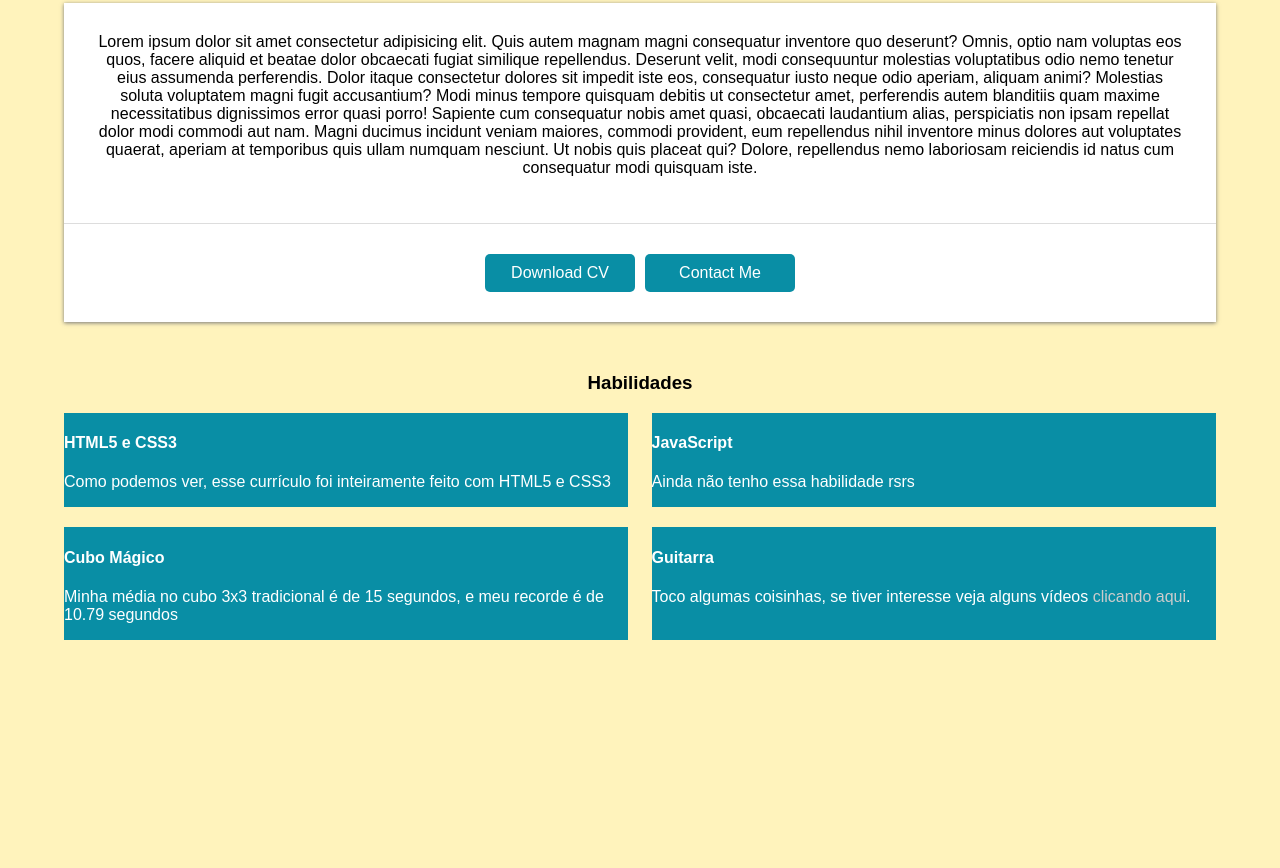
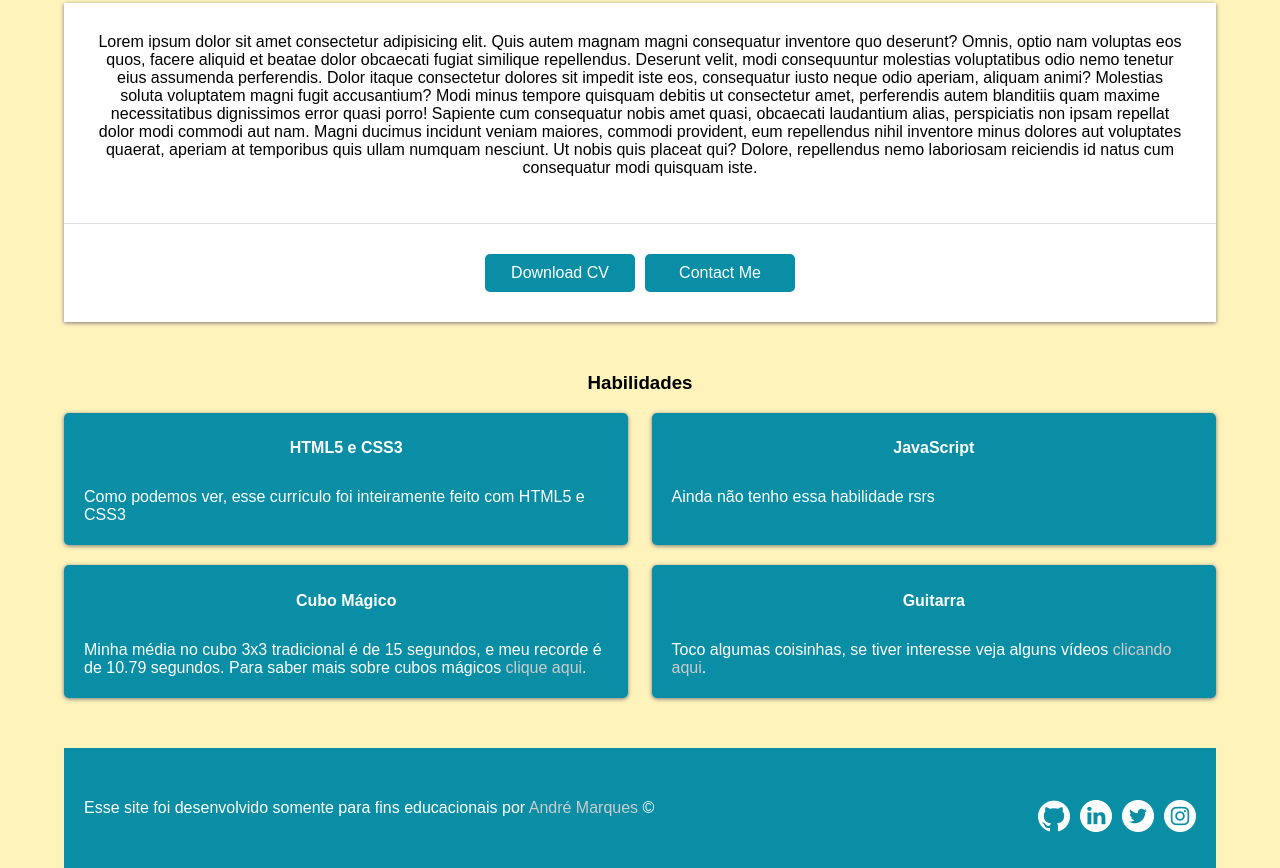
Before and after one commit to slothandre/curriculo-senac, a plain HTML site: page index.html in a window 1280 px wide. Shown: the part 347-1215 px from the top of the page. Before the commit the page ends 987 px from the top, so only its background shows below. Drawn offline with Linux system fonts and the light colour scheme.

Commit message:
Finalização das habilidades e do footer e alguns ajustes no header

```diff
--- a/assets/css/style.css
+++ b/assets/css/style.css
@@ -14,7 +14,7 @@ header {
     justify-content: space-between;
     height: 250px;
     box-shadow: 0px 1px 4px #777;
-    width: 90%;
+    width: 90vw;
 }
 #text-apresentation {
     color: #FFF;
@@ -40,16 +40,19 @@ header {
 #home-address {
     list-style-image: url(../icons/maps-and-flags.png);
 }
-#icons-header {
+#icons-header,
+#footer-icons {
     margin-top: 20px;
     display: flex;
     gap: 10px;
 }
-#icons-header a:hover {
+#icons-header a:hover,
+#footer-icons a:hover {
     filter: brightness(90%);
 }
 img[alt^="foto"] {
     clip-path: polygon(0 0, 100% 0, 100% 100%, 23% 100%);
+    max-height: 100%;
 }
 #about-me {
     margin: auto;
@@ -98,20 +101,53 @@ img[alt^="foto"] {
     width: 49%;
     background-color: #098ea5;
     color: #FFF;
+    border-radius: 5px;
+    box-shadow: 0px 1px 4px #777;
 }
-.hab-itens a {
+.hab-itens a,
+#footer a {
     text-decoration: none;
     color: #CCC;
 }
-.hab-itens a:hover {
+.hab-itens a:hover,
+#footer a:hover {
     color: #AAA;
+}
+.hab-itens h4,
+.hab-itens p,
+#footer p {
+    padding: 5px 20px;
+}
+.hab-itens h4 {
+    text-align: center;
+}
+#footer {
+    display: flex;
+    justify-content: space-between;
+    align-items: center;
+    height: 120px;
+    width: 90vw;
+    background-color: #098ea5;
+    margin: auto;
+    margin-top: 50px;
+    color: #FFF;
+}
+#footer-icons {
+    padding-right: 20px;
 }
 @media screen and (max-width: 700px) {
     header {
-        flex-wrap: wrap;
+        flex-direction: column;
+        height: 500px;
     }
     img[alt^="foto"] {
         clip-path: none;
         max-width: 100%;
     }
+    .container-hab {
+        flex-direction: column;
+    }
+    .hab-itens {
+        width: 100%;
+    }
 }
--- a/index.html
+++ b/index.html
@@ -47,7 +47,7 @@
             </div>
             <div class="hab-itens">
                 <h4>Cubo Mágico</h4>
-                <p>Minha média no cubo 3x3 tradicional é de 15 segundos, e meu recorde é de 10.79 segundos</p>
+                <p>Minha média no cubo 3x3 tradicional é de 15 segundos, e meu recorde é de 10.79 segundos. Para saber mais sobre cubos mágicos <a href="cedo.html">clique aqui</a>.</p>
             </div>
             <div class="hab-itens">
                 <h4>Guitarra</h4>
@@ -55,5 +55,16 @@
             </div>
         </div>
     </section>
+    <footer>
+        <div id="footer">
+            <p>Esse site foi desenvolvido somente para fins educacionais por <a href="">André Marques</a> &copy;</p>
+            <div id="footer-icons">
+                <a href="https://github.com/slothandre" target="_blank"><img src="assets/icons/github.png" alt="GitHub Icon"></a>
+                <a href="https://www.linkedin.com/in/andr%C3%A9-marques-de-abreu-543003226/" target="_blank"><img src="assets/icons/linkedin.png" alt="LinkedIn Icon"></a>
+                <a href="https://twitter.com/slothandre" target="_blank"><img src="assets/icons/twitter.png" alt="Twitter Icon"></a>
+                <a href="https://www.instagram.com/sloth.andre/" target="_blank"><img src="assets/icons/instagram.png" alt="Instagram Icon"></a>
+            </div>
+        </div>
+    </footer>
 </body>
 </html>
```
